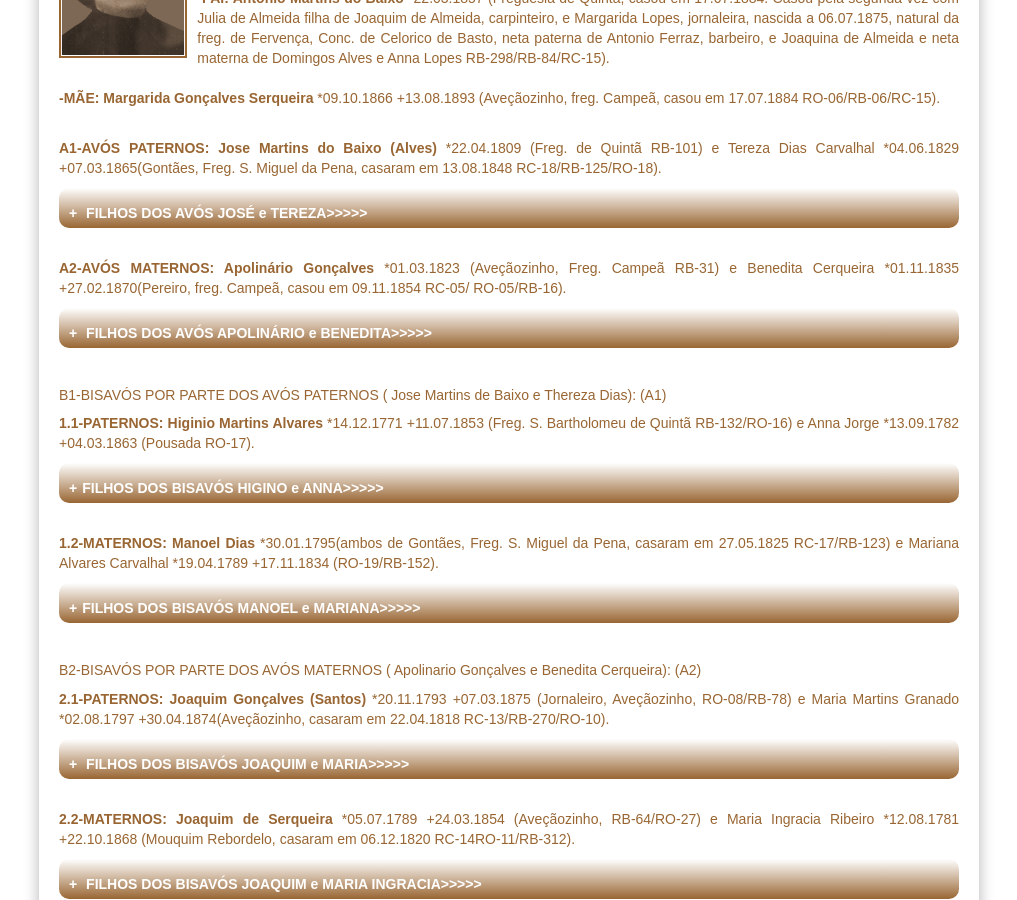
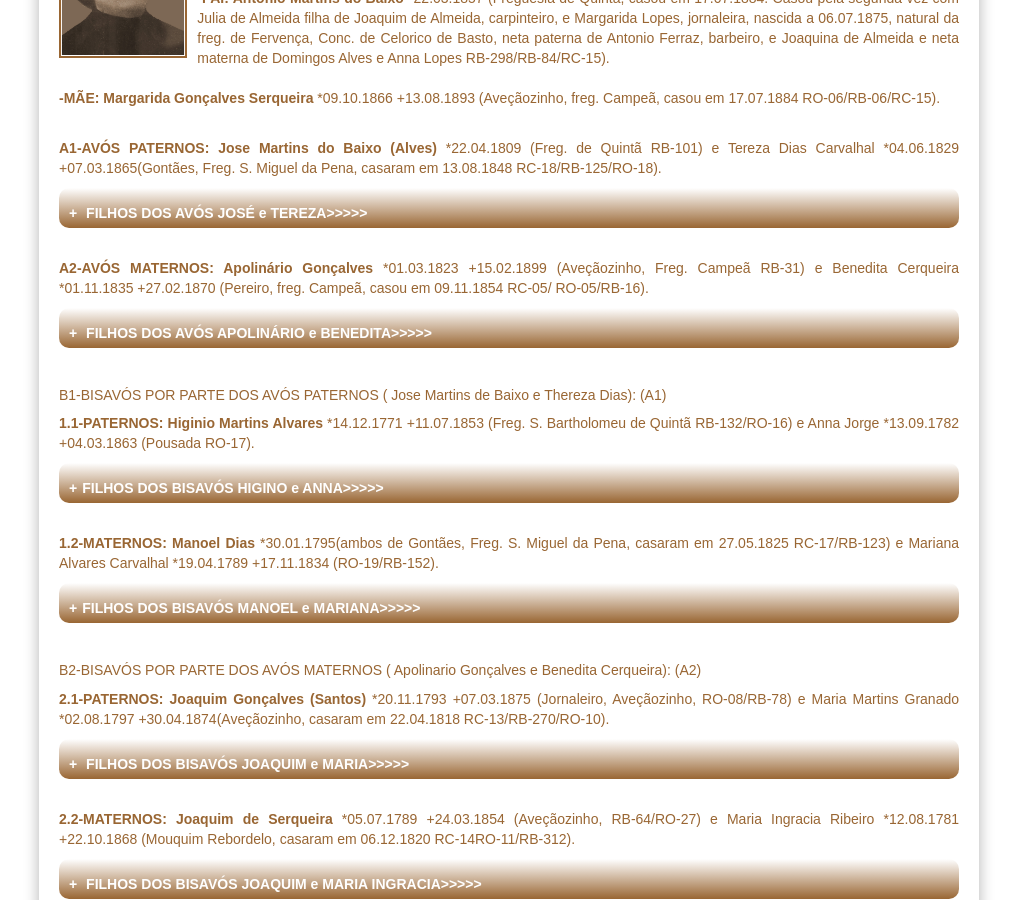
Before and after one commit to claudiovargas1955/claudiovargas1955.github.io, a Jekyll site: the page built from _pages/arvore-genealogica-de-costados-de-maria-martins.html, in a window 1280 px wide and 900 px high, scrolled down 501 px. Shown: the whole window, without its empty margins (131-1148 px from the left). Built offline with Jekyll 4.4.1, drawn with Linux system fonts in a browser that asks for light colours; some web fonts are replaced.

Commit message:
Update arvore-genealogica-de-costados-de-maria-martins.html

```diff
--- a/_pages/arvore-genealogica-de-costados-de-maria-martins.html
+++ b/_pages/arvore-genealogica-de-costados-de-maria-martins.html
@@ -93,8 +93,8 @@ desembarcou no RJ em 27.12.1928, faleceu em Vila Real).<br>
 
   <b>(1.6.9)Ana Thereza: </b>*06.11.1908 +12.08.1952</details></p><br>
 
-<p> <b>A2-AVÓS MATERNOS: Apolinário Gonçalves </b>*01.03.1823 (Aveçãozinho, Freg. Campeã RB-31) e Benedita Cerqueira  *01.11.1835
-+27.02.1870(Pereiro, freg. Campeã, casou em 09.11.1854 RC-05/ RO-05/RB-16).
+<p> <b>A2-AVÓS MATERNOS: Apolinário Gonçalves </b>*01.03.1823 +15.02.1899 (Aveçãozinho, Freg. Campeã RB-31) e Benedita Cerqueira
+*01.11.1835 +27.02.1870 (Pereiro, freg. Campeã, casou em 09.11.1854 RC-05/ RO-05/RB-16).
 
 <p><details><summary> <b>FILHOS DOS AVÓS  APOLINÁRIO e BENEDITA>>>>></b></summary> <br/>
 
```
